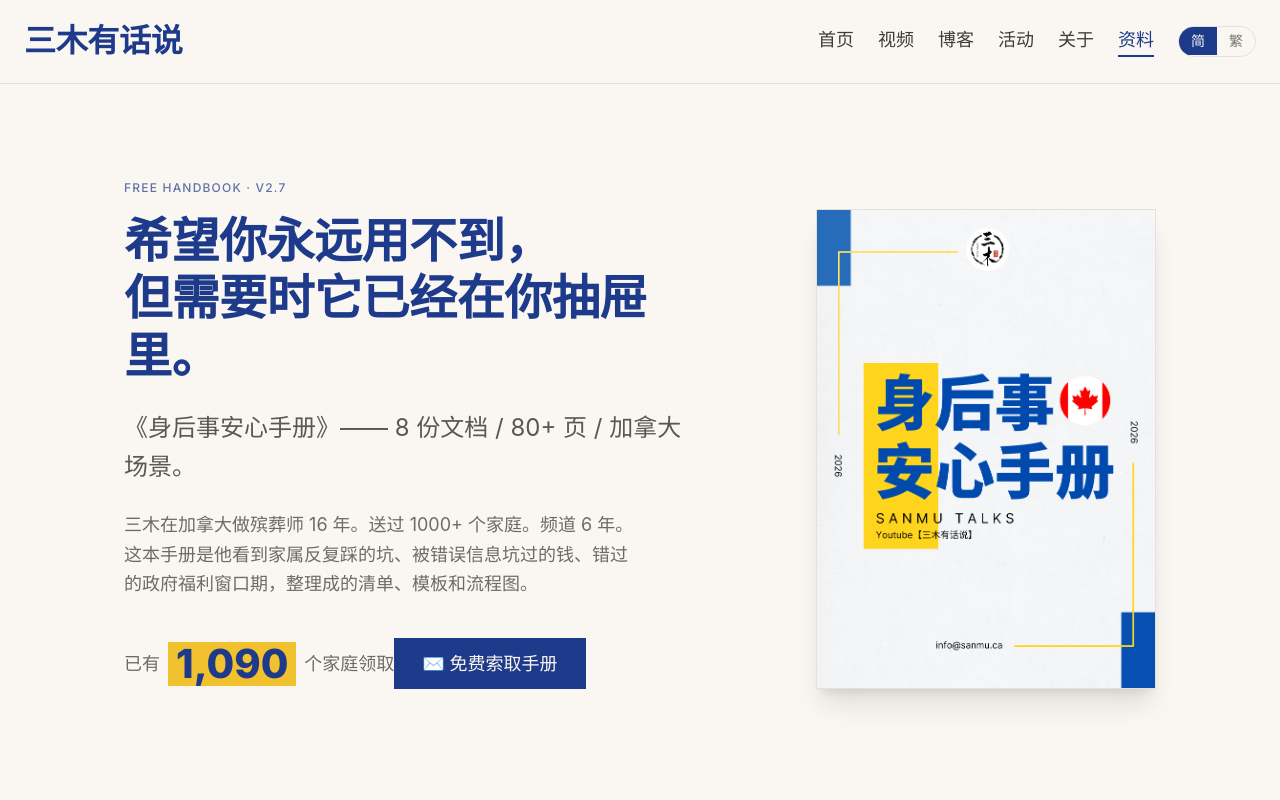
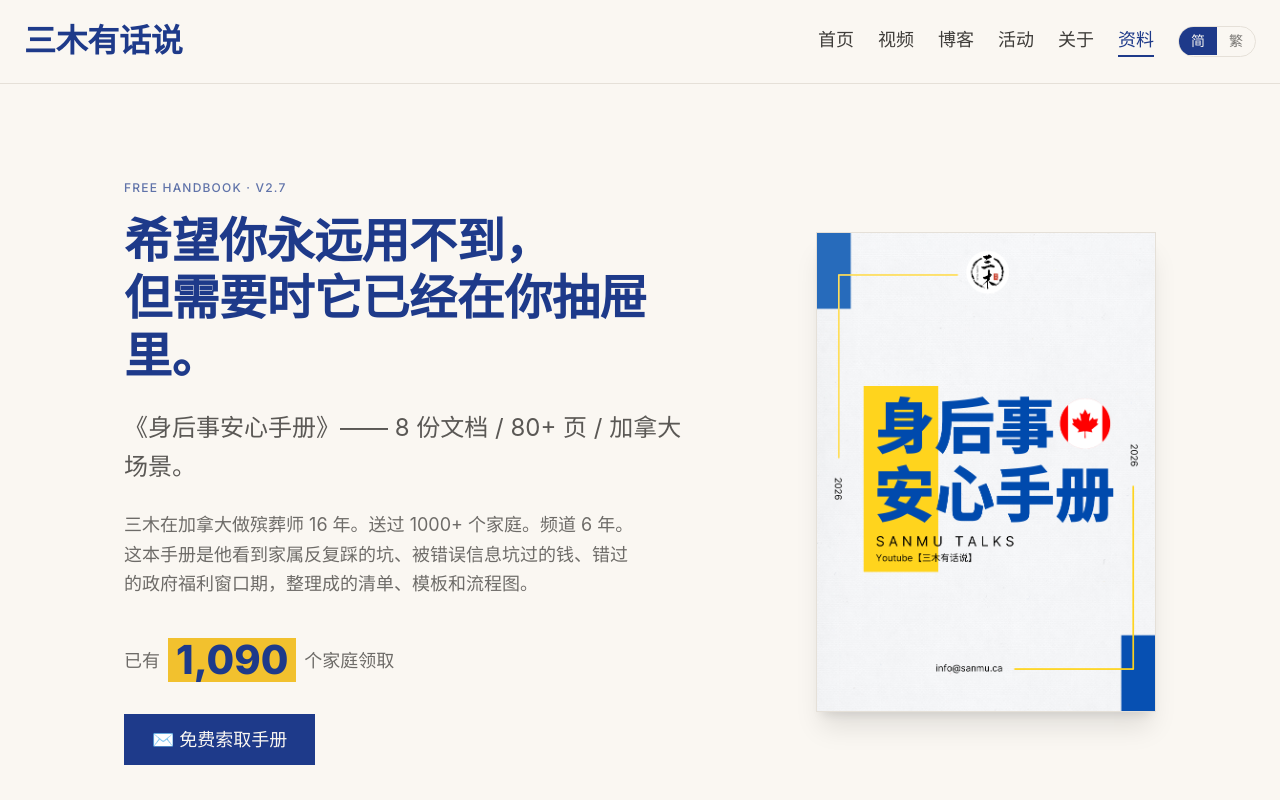
Before and after one commit to scotpenn/sanmu-website, a Next.js app: page /resources/handbook in a window 1280 px wide. Shown: the top 800 px of the page. Built offline with nearby package versions, Linux system fonts and the light colour scheme.

Commit message:
fix(handbook): Hero 计数器改块级布局, 按钮落下一行(修与文字挤行)

```diff
--- a/app/resources/handbook/page.tsx
+++ b/app/resources/handbook/page.tsx
@@ -118,7 +118,7 @@
                 <br />
                 这本手册是他看到家属反复踩的坑、被错误信息坑过的钱、错过的政府福利窗口期，整理成的清单、模板和流程图。
               </p>
-              <div className="inline-flex items-center gap-2 mb-8">
+              <div className="flex items-center gap-2 mb-8">
                 <span className="text-base opacity-75">已有</span>
                 <span className="font-en font-extrabold text-2xl md:text-3xl text-brand-navy bg-brand-yellow px-2 py-0.5 leading-none">
                   {count.toLocaleString("en-US")}
--- a/app/zh-Hant/resources/handbook/page.tsx
+++ b/app/zh-Hant/resources/handbook/page.tsx
@@ -116,7 +116,7 @@
                 <br />
                 這本手冊是他看到家屬反覆踩的坑、被錯誤資訊坑過的錢、錯過的政府福利窗口期，整理成的清單、範本和流程圖。
               </p>
-              <div className="inline-flex items-center gap-2 mb-8">
+              <div className="flex items-center gap-2 mb-8">
                 <span className="text-base opacity-75">已有</span>
                 <span className="font-en font-extrabold text-2xl md:text-3xl text-brand-navy bg-brand-yellow px-2 py-0.5 leading-none">
                   {count.toLocaleString("en-US")}
```
